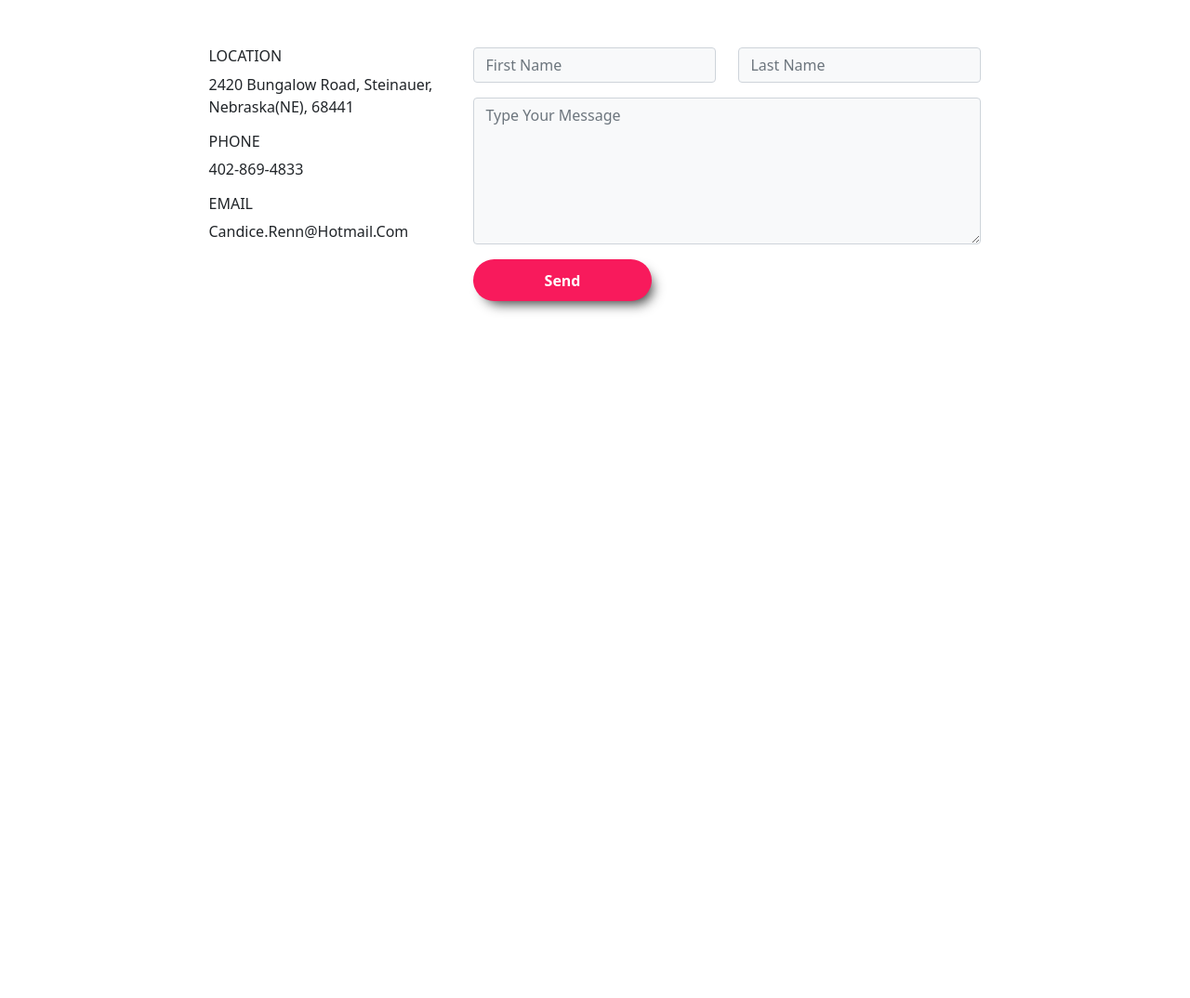
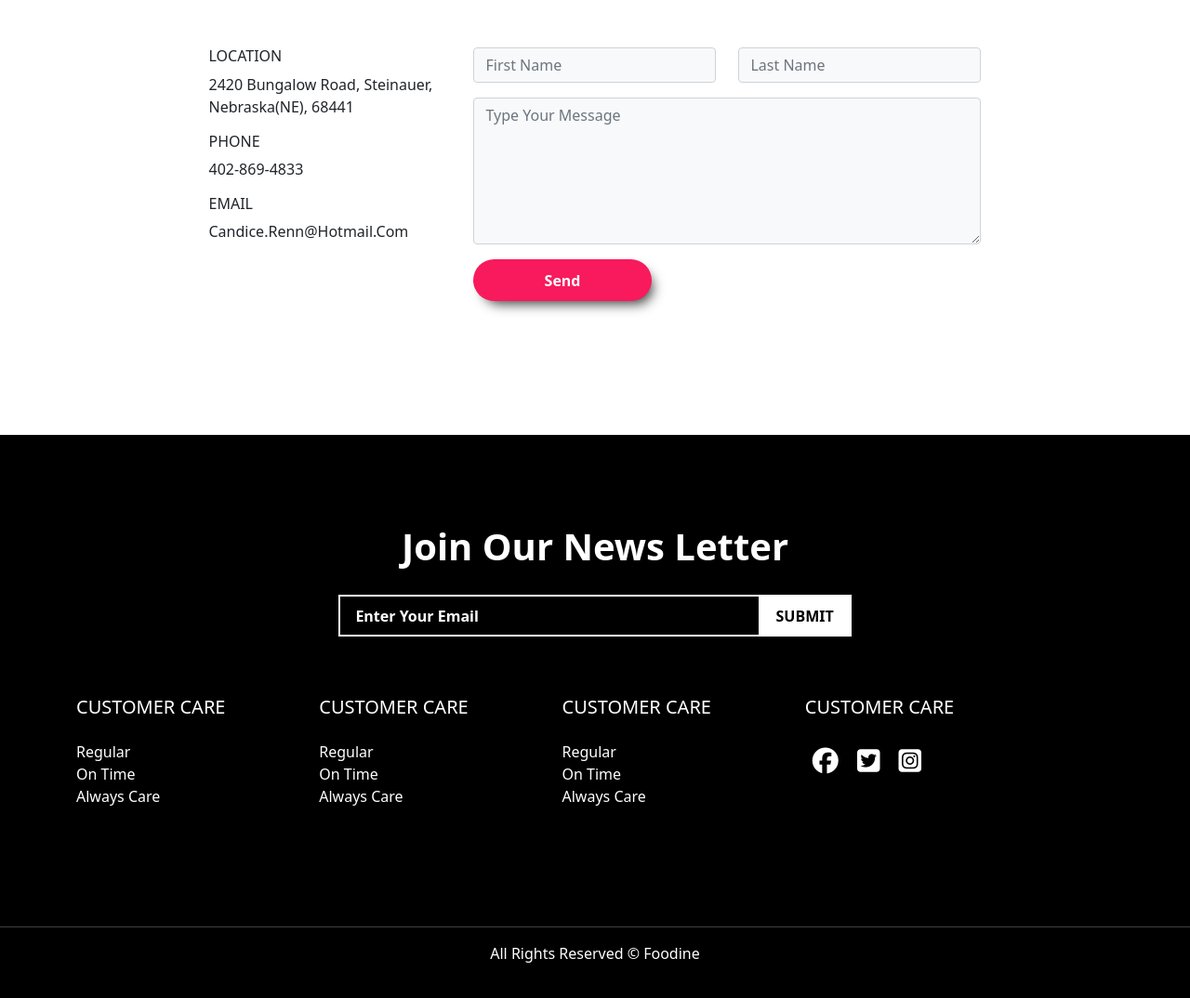
Before and after one commit to jumpetron/foodine, a plain HTML site: page index.html in a window 1280 px wide. Shown: the part 4775-5849 px from the top of the page at 93% size. Before the commit the page ends 5243 px from the top, so only its background shows below. Drawn offline with Linux system fonts and the light colour scheme.

Commit message:
update footer

```diff
--- a/css/style.css
+++ b/css/style.css
@@ -101,3 +101,37 @@ h1{
     font-family: 'Lobster', cursive;
     background-size: cover;
 }
+
+.news{
+    background-color: black;
+    color: #ffff;
+}
+
+.btn2{
+    height: 45px;
+    width: 100px;
+    border: 2px solid #ffff;
+    outline: none;
+    background: #ffff;
+    margin-left: -10px;
+    font-weight: 600;
+}
+
+.news input{
+    height: 45px;
+    width: 55%;
+    border: 2px solid #fff;
+    outline: none;
+    background: black;
+    color: #fff;
+    margin-top: 20px;
+    font-weight: 600;
+}
+
+.news input::placeholder{
+    color: #ffff;
+}
+
+.news p{
+    margin: 0;
+}
--- a/index.html
+++ b/index.html
@@ -14,6 +14,9 @@
     <!-- Stylesheet -->
     <link rel="stylesheet" href="css/style.css">
 
+    <!-- FOntawesome -->
+    <script src="https://kit.fontawesome.com/a10aa274fa.js" crossorigin="anonymous"></script>
+
 
 </head>
 <body>
@@ -25,7 +28,7 @@
                 </a>
                 <button class="navbar-toggler" type="button" data-bs-toggle="collapse" data-bs-target="#navbarSupportedContent"
                     aria-controls="navbarSupportedContent" aria-expanded="false" aria-label="Toggle navigation">
-                    <span class="navbar-toggler-icon"></span>
+                    <span><i class="fas fa-bars"></i></span>
                 </button>
                 <div class="collapse navbar-collapse" id="navbarSupportedContent">
                     <ul class="navbar-nav m-auto mb-2 mb-lg-0">
@@ -409,23 +412,49 @@
         </div>
     </section>
 
-    <section class="news">
-        <div class="container">
+    <section class="news py-5">
+        <div class="container py-5">
             <div class="row">
-
+                <div class="col-lg-9 m-auto text-center">
+                    <h1>Join Our News Letter</h1>
+                        <input class="px-3" type="email" placeholder="Enter Your Email">
+                        <button class="btn2">SUBMIT</button>
+                </div>
+            </div>
+            <div class="row py-5">
+                <div class="col-lg-11">
+                    <div class="row">
+                        <div class="col-lg-3 py-3">
+                            <h5 class="pb-3">CUSTOMER CARE</h5>
+                            <p>Regular</p>
+                            <p>On Time</p>
+                            <p>Always Care</p>
+                        </div>
+                        <div class="col-lg-3 py-3">
+                            <h5 class="pb-3">CUSTOMER CARE</h5>
+                            <p>Regular</p>
+                            <p>On Time</p>
+                            <p>Always Care</p>
+                        </div>
+                        <div class="col-lg-3 py-3">
+                            <h5 class="pb-3">CUSTOMER CARE</h5>
+                            <p>Regular</p>
+                            <p>On Time</p>
+                            <p>Always Care</p>
+                        </div>
+                        <div class="col-lg-3 py-3">
+                            <h5 class="pb-3">CUSTOMER CARE</h5>
+                            <span class="fs-3 p-2"><i class="fab fa-facebook"></i></span>
+                            <span class="fs-3 p-2"><i class="fab fa-twitter-square"></i></span>
+                            <span class="fs-3 p-2"><i class="fab fa-instagram-square"></i></span>
+                        </div>
+                    </div>
+                </div>
             </div>
         </div>
+        <hr>
+        <p class="text-center">All Rights Reserved &copy; foodine</p>
     </section>
-
-
-
-
-
-
-
-
-
-
     <script src="js/bootstrap.bundle.min.js"></script>
 </body>
 </html>
```
